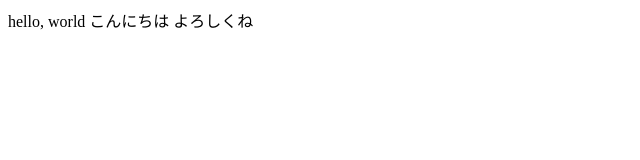
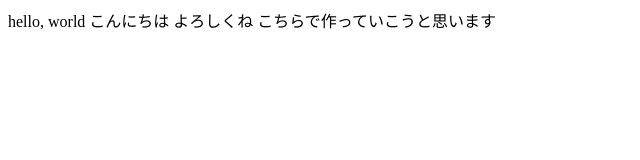
Before and after one commit to mamasaki0620/mamasaki0620.github.io, a plain HTML site: page index.html in a window 1280 px wide. Shown: the whole page, without its empty margins (0-640 px from the left). Drawn offline with Linux system fonts and the light colour scheme.

Commit message:
Update index.html

```diff
--- a/index.html
+++ b/index.html
@@ -11,5 +11,6 @@
   hello, world
   こんにちは
   よろしくね
+  こちらで作っていこうと思います
   </body>
 </html>
```
